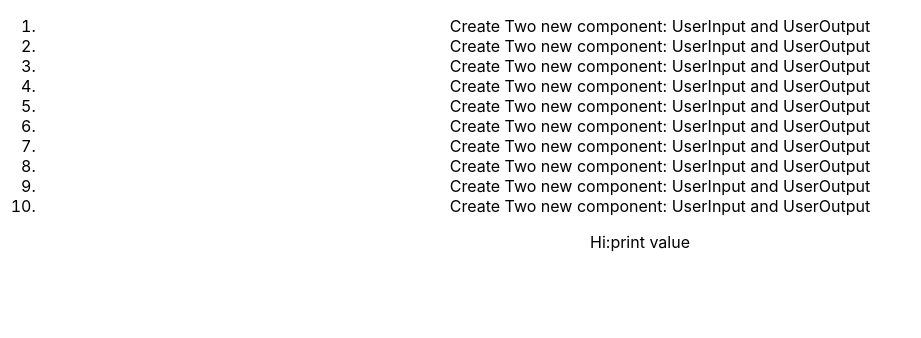
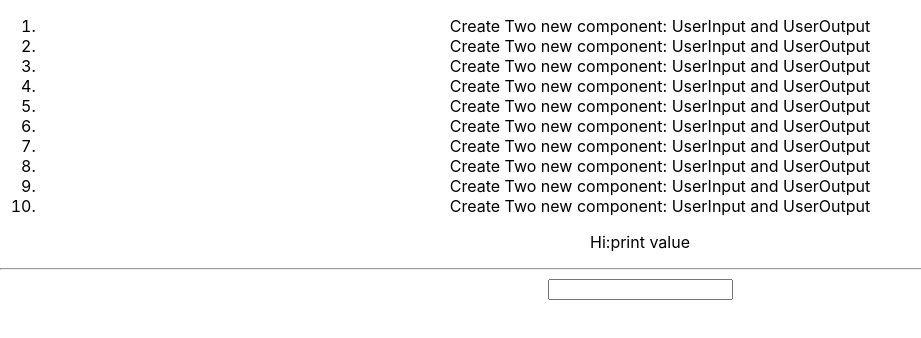
Before and after one commit to Masoume-vesali1993/udemy, a React (Create React App) app: page / in a window 1280 px wide. Shown: the top 338 px of the page, without its empty margins (0-921 px from the left). Built offline with nearby package versions, Linux system fonts and the light colour scheme.

Commit message:
add input

```diff
--- a/src/App.js
+++ b/src/App.js
@@ -19,6 +19,8 @@ class App extends Component {
                     <li>Create Two new component: UserInput and UserOutput</li>
                 </ol>
                 <p>Hi:print value</p>
+                <hr />
+                <input type="text" />
             </div>
         );
     }
```
